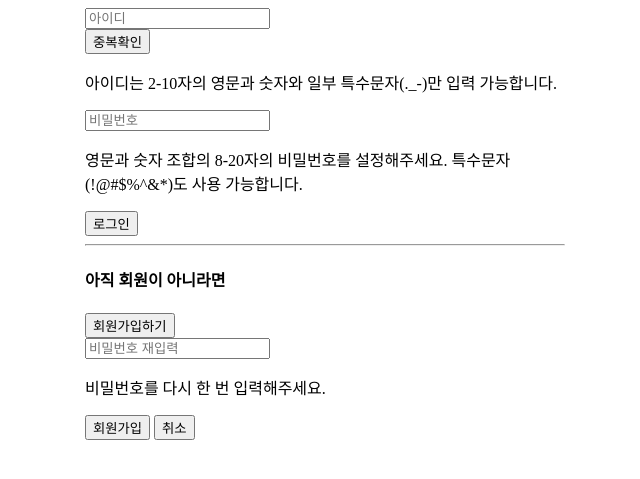
After one commit to bestmealever/Thebestmeal, a Flask app: page /login in a window 1280 px wide. The commit adds this page. Shown: the top 479 px of the page, without its empty margins (315-955 px from the left). Run offline with Flask 2, Linux system fonts and the light colour scheme.

Commit message:
1007 작업중

```diff
--- a/app.py
+++ b/app.py
@@ -1,19 +1,25 @@
 # -*- coding: utf-8 -*-
-from flask import Flask, render_template, jsonify, request
+from flask import Flask, render_template, jsonify, request, redirect, url_for
 from pymongo import MongoClient
 import random
+import jwt
+import hashlib
+from werkzeug.utils import secure_filename
+
 import os
 
 app = Flask(__name__)
+app.config["TEMPLATES_AUTO_RELOAD"] = True
+app.config['UPLOAD_FOLDER'] = "./static/profile_pics"
+
+SECRET_KEY = 'SPARTA'
 
 # 배포서버
-client = MongoClient(os.environ.get("MONGO_DB_PATH"))
+# client = MongoClient(os.environ.get("MONGO_DB_PATH"))
 
 # 로컬서버
-# client = MongoClient('localhost', 27017)
-
+client = MongoClient('localhost', 27017)
 db = client.team_project
-
 
 class WhatYouWantForMeal:
     def __init__(self):
@@ -65,13 +71,34 @@ what_you_want = WhatYouWantForMeal()
 
 
 # HTML을 주는 부분
+
 @app.route('/')
 def home():
+    token_receive = request.cookies.get('mytoken')
+    try:
+        payload = jwt.decode(token_receive, SECRET_KEY, algorithms=['HS256'])
+        return render_template('index.html')
+    except jwt.ExpiredSignatureError:
+        return redirect(url_for("login", msg="로그인 시간이 만료되었습니다."))
+    except jwt.exceptions.DecodeError:
+        return redirect(url_for("login", msg="로그인 정보가 존재하지 않습니다."))
+
+@app.route('/login')
+def login():
+    msg = request.args.get("msg")
+    return render_template('login.html', msg=msg)
+
+@app.route('/recommendation')
+def recommendation():
     global what_you_want
     what_you_want = WhatYouWantForMeal()
     print('객체 새로 만듬')
-    return render_template('index.html')
+    return render_template('recommendation.html')
 
+
+@app.route('/register')
+def register():
+    return render_template('register.html')
 
 @app.route('/kakao')
 def kakao():
--- a/static/mycss.css
+++ b/static/mycss.css
@@ -39,7 +39,6 @@
     font-weight: 200;
     text-align: center;
 }
-
 
 /*Question페이지 css*/
 
--- a/static/myjs.js
+++ b/static/myjs.js
@@ -1,3 +1,4 @@
+
 function want() {
     let btn_val = []
     for (let i = 0; i < 9; i++) {
--- /dev/null
+++ b/templates/login.html
@@ -0,0 +1,84 @@
+<!DOCTYPE html>
+<html lang="en">
+<head>
+    <meta charset="UTF-8">
+    <title>Title</title>
+</head>
+<body>
+<section class="section">
+    <div class="container">
+        <div class="box" style="max-width: 480px;margin:auto">
+            <article class="media">
+                <div class="media-content">
+                    <div class="content">
+                        <div class="field has-addons">
+                            <div class="control has-icons-left" style="width:100%">
+                                <input id="input-username" class="input" type="text" placeholder="아이디">
+                                <span class="icon is-small is-left"><i class="fa fa-user"></i></span>
+                            </div>
+                            <div id="btn-check-dup" class="control">
+                                <button class="button is-sparta" onclick="check_dup()">중복확인</button>
+                            </div>
+
+                        </div>
+                        <p id="help-id" class="help">아이디는 2-10자의 영문과 숫자와 일부 특수문자(._-)만 입력 가능합니다.</p>                        <p id="help-id-login" class="help is-danger"></p>
+
+                        <div class="field">
+                            <div class="control has-icons-left">
+                                <input id="input-password" class="input" type="password" placeholder="비밀번호">
+                                <span class="icon is-small is-left"><i class="fa fa-lock"></i></span>
+                            </div>
+                            <p id="help-password" class="help">영문과 숫자 조합의 8-20자의 비밀번호를 설정해주세요. 특수문자(!@#$%^&*)도 사용 가능합니다.</p>
+                        </div>
+
+
+                    </div>
+                    <div id="div-sign-in-or-up" class="has-text-centered">
+                        <nav class="level is-mobile">
+                            <button class="level-item button is-sparta" onclick="sign_in()">
+                                로그인
+                            </button>
+
+                        </nav>
+                        <hr>
+                        <h4 class="mb-3">아직 회원이 아니라면</h4>
+                        <nav class="level is-mobile">
+
+                            <button class="level-item button is-sparta is-outlined"
+                                    onclick="toggle_sign_up()">
+                                회원가입하기
+                            </button>
+                        </nav>
+                    </div>
+
+                    <div id="sign-up-box">
+                        <div class="mb-5">
+                            <div class="field">
+                                <div class="control has-icons-left" style="width:100%">
+                                    <input id="input-password2" class="input" type="password"
+                                           placeholder="비밀번호 재입력">
+                                    <span class="icon is-small is-left"><i class="fa fa-lock"></i></span>
+                                </div>
+                                <p id="help-password2" class="help">비밀번호를 다시 한 번 입력해주세요.</p>
+
+                            </div>
+                        </div>
+                        <nav class="level is-mobile">
+                            <button class="level-item button is-sparta" onclick="sign_up()">
+                                회원가입
+                            </button>
+                            <button class="level-item button is-sparta is-outlined" onclick="toggle_sign_up()">
+                                취소
+                            </button>
+                        </nav>
+                    </div>
+
+
+                </div>
+            </article>
+        </div>
+
+    </div>
+</section>
+</body>
+</html>
```
Also changed, not shown: data.py (+9 -9 lines), templates/index.html (+13 -57 lines), templates/recommendation.html (added, +102 -0 lines), templates/register.html (added, +88 -0 lines).
